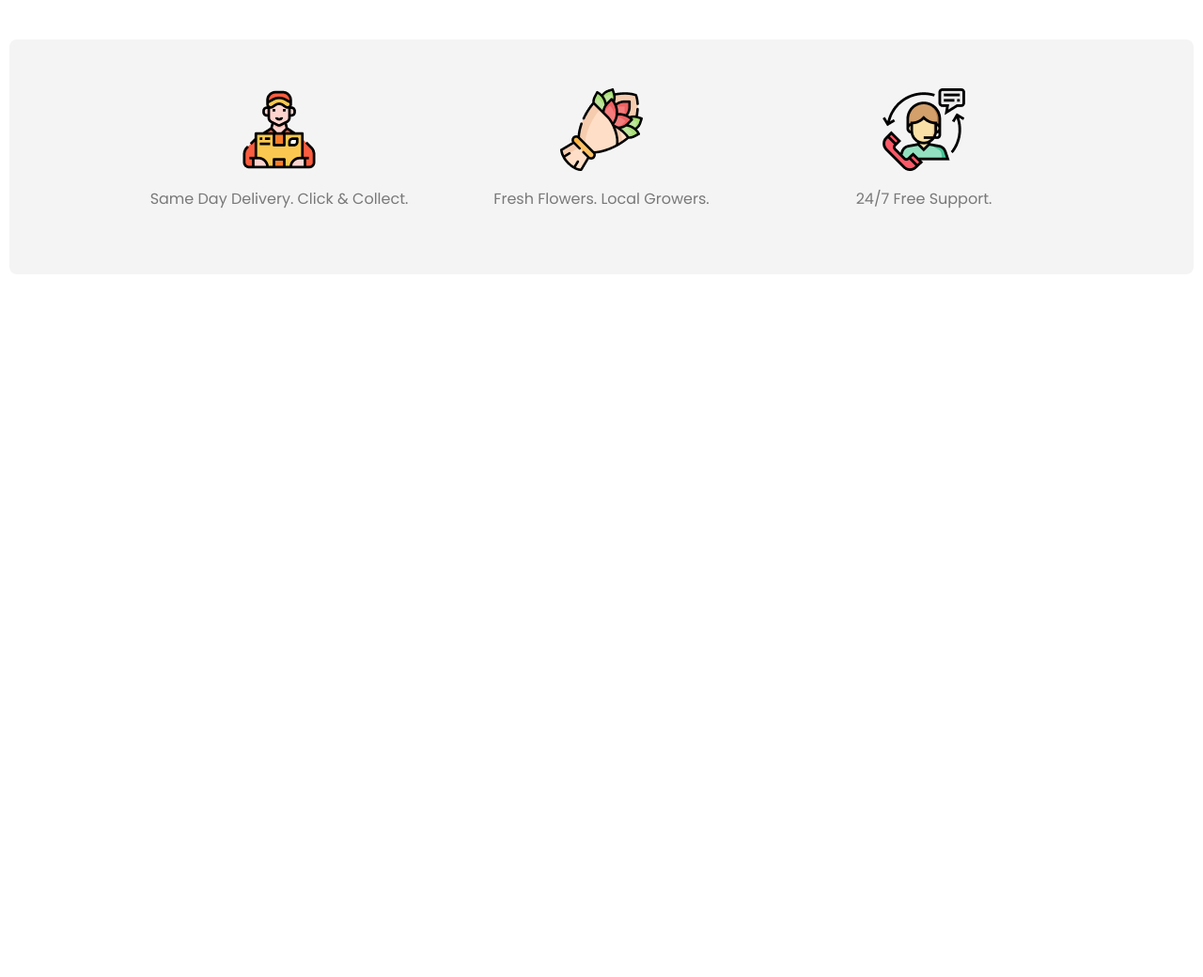
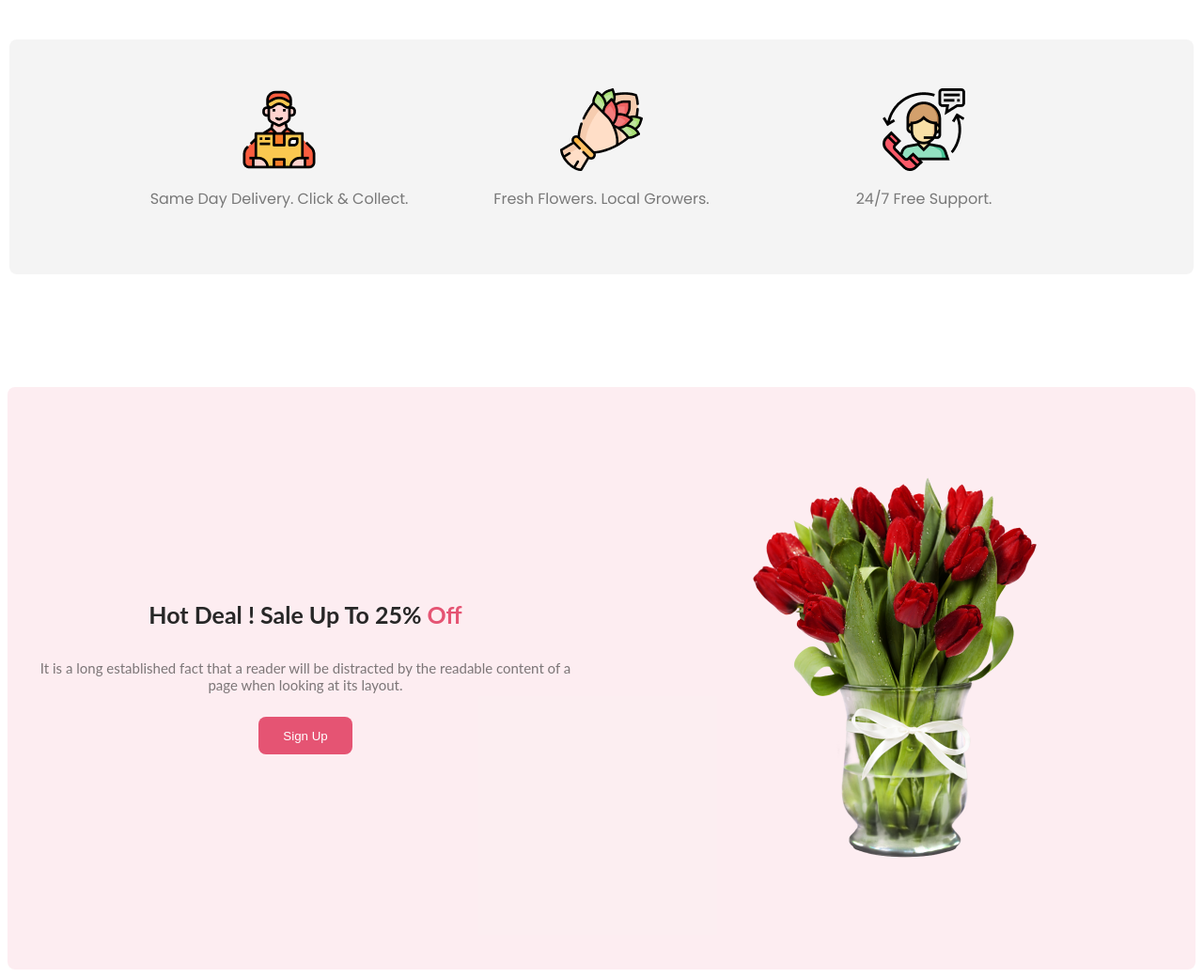
Before and after one commit to sharmin112195/flower-shop, a plain HTML site: page index.html in a window 1280 px wide. Shown: the part 1546-2586 px from the top of the page at 94% size. Before the commit the page ends 1846 px from the top, so only its background shows below. Drawn offline with Linux system fonts and the light colour scheme.

Commit message:
hot deal section done

```diff
--- a/index.html
+++ b/index.html
@@ -60,6 +60,18 @@
         </div>
 
     </section>
+    <section class="hotdeal">
+      <div class="text-img-container">
+        <div class="textcontainer">
+            <h1 class="primary-color">Hot Deal ! Sale Up To 25% <span>Off</span></h1>
+            <p class="secondary-color">It is a long established fact that a reader will be distracted by the readable content of a page when looking at its layout.</p>
+            <button class="tertiary-color button">Sign Up</button>
+        </div>
+            <div class="imgcontainer">
+                <img src="images/sale-0ff.png" alt="">
+            </div>
+      </div>
+    </section>
    </main>
    <footer></footer>
 </body>
--- a/styles/style.css
+++ b/styles/style.css
@@ -178,3 +178,48 @@ justify-content: space-around;
     width: 88px;
     height: 88px;
 }
+
+/* Hot Deal section */
+main .hotdeal{
+ width: 100%;
+  height: 620px;
+  background: rgba(229, 84, 115, 0.1);
+  display: flex;
+    text-align: center;
+ justify-content: center;
+    margin-top: 120px;
+    border-radius: 8px;
+}
+main .hotdeal .text-img-container{
+    width: 1260px;
+    height: 600px;
+    display: flex;
+    justify-content: space-around;
+
+}
+main .hotdeal .text-img-container > div{
+    width: 45%;
+    height: 600px;
+    display: flex;
+    flex-direction: column;
+    justify-content: center;
+    align-items: center;
+}
+main .hotdeal .text-img-container .textcontainer{
+    display: flex;
+
+}
+span{
+    color: rgba(229, 84, 115, 1);
+}
+.hotdeal h1{
+    font-size: 25px;
+    font-family: Lato;
+    text-align: center;
+    line-height: 25px;
+}
+.hotdeal p{
+    font-size: 15px;
+    font-family: Lato;
+    text-align: center;
+}
```
